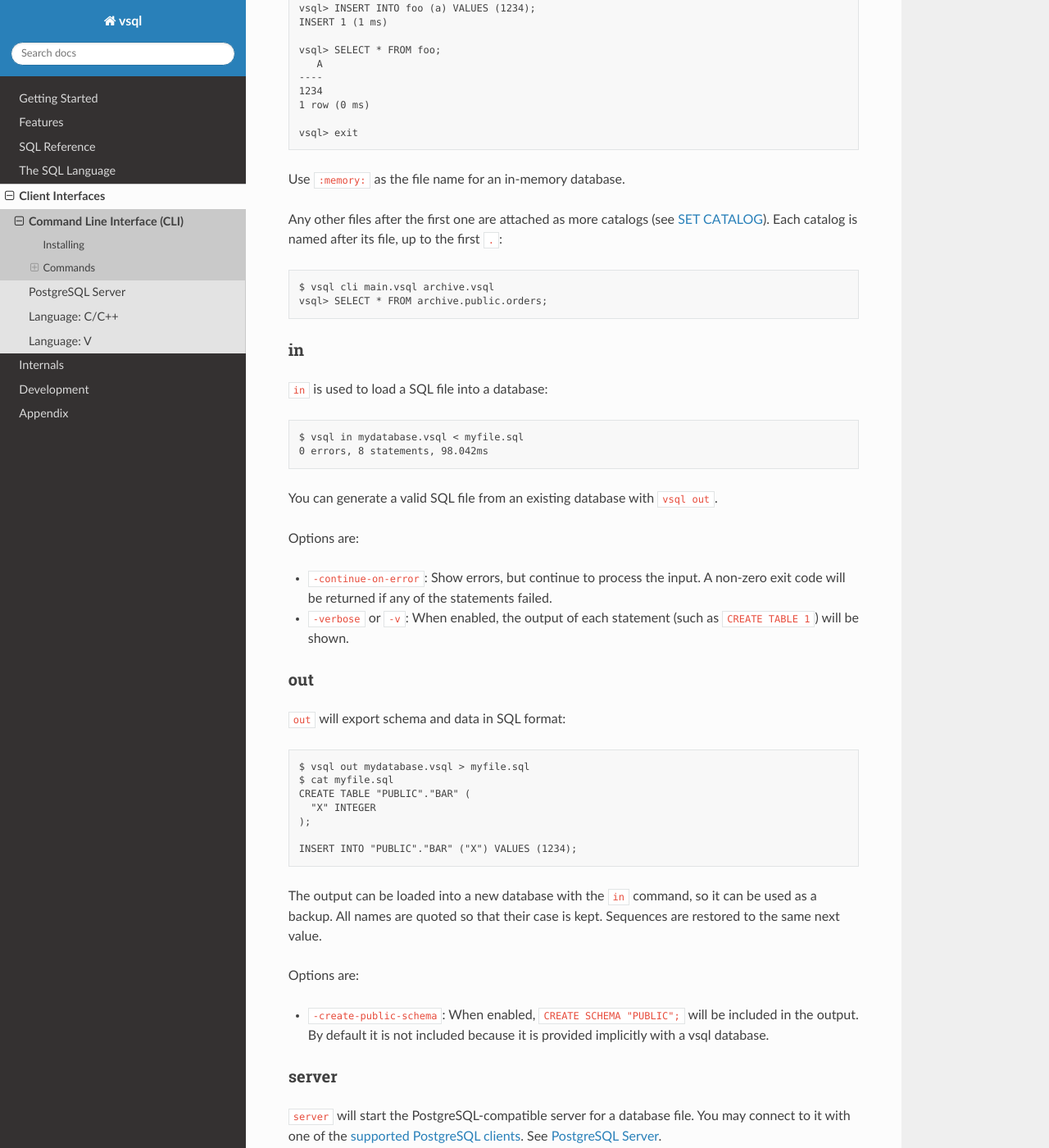
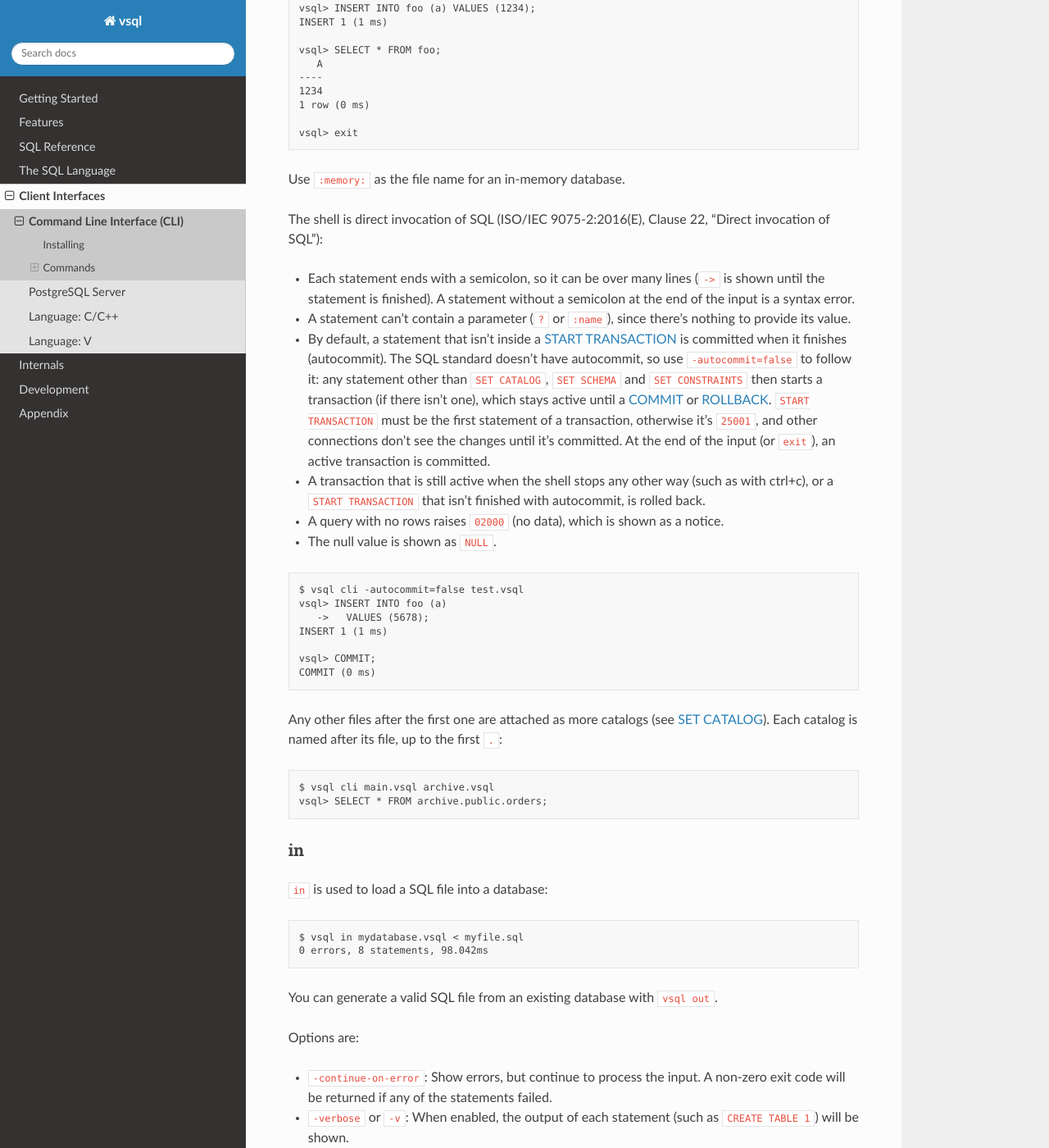
Before and after one commit to elliotchance/vsql, a Sphinx documentation site: the page built from docs/cli.rst, in a window 1280 px wide and 1400 px high, scrolled down 1242 px. Shown: the whole window at 82% size. Built offline with Sphinx 7.4.7 and the Read the Docs theme 3.1.0, drawn with Linux system fonts in a browser that asks for light colours.

Commit message:
cli: Run statements as direct SQL (B021)
vsql cli now follows Clause 22, "Direct invocation of SQL", through the
new Connection.direct(). Each statement ends with a semicolon and can be
over many lines, and it can't contain a parameter. An empty query result
raises 02000 (no data).

The standard has no autocommit, but the shell autocommits by default
because COMMIT is easy to forget. With -autocommit=false, a
transaction-initiating statement starts an SQL-transaction that stays
active until COMMIT or ROLLBACK, and it's committed at the end of the
input. A query doesn't start the transaction in storage until something
is changed, so that a database that can only be read can still be
queried (#672).

split_statements also ignores a semicolon in a bracketed comment now.

The server keeps autocommit, since PostgreSQL clients expect it.

SQL B021

Co-Authored-By: Claude Opus 5.5 <noreply@anthropic.com>

```diff
--- a/docs/cli.rst
+++ b/docs/cli.rst
@@ -60,6 +60,39 @@ right-aligned. Type ``exit`` (or press ctrl+c) to leave:
    vsql> exit
 
 Use ``:memory:`` as the file name for an in-memory database.
+
+The shell is direct invocation of SQL (ISO/IEC 9075-2:2016(E), Clause 22,
+"Direct invocation of SQL"):
+
+- Each statement ends with a semicolon, so it can be over many lines (``->``
+  is shown until the statement is finished). A statement without a semicolon at
+  the end of the input is a syntax error.
+- A statement can't contain a parameter (``?`` or ``:name``), since there's
+  nothing to provide its value.
+- By default, a statement that isn't inside a :doc:`start-transaction` is
+  committed when it finishes (autocommit). The SQL standard doesn't have
+  autocommit, so use ``-autocommit=false`` to follow it: any statement other
+  than ``SET CATALOG``, ``SET SCHEMA`` and ``SET CONSTRAINTS`` then starts a
+  transaction (if there isn't one), which stays active until a :doc:`commit`
+  or :doc:`rollback`. ``START TRANSACTION`` must be the first statement of a
+  transaction, otherwise it's ``25001``, and other connections don't see the
+  changes until it's committed. At the end of the input (or ``exit``), an active
+  transaction is committed.
+- A transaction that is still active when the shell stops any other way (such
+  as with ctrl+c), or a ``START TRANSACTION`` that isn't finished with
+  autocommit, is rolled back.
+- A query with no rows raises ``02000`` (no data), which is shown as a notice.
+- The null value is shown as ``NULL``.
+
+.. code-block:: text
+
+   $ vsql cli -autocommit=false test.vsql
+   vsql> INSERT INTO foo (a)
+      ->   VALUES (5678);
+   INSERT 1 (1 ms)
+
+   vsql> COMMIT;
+   COMMIT (0 ms)
 
 Any other files after the first one are attached as more catalogs (see
 :doc:`set-catalog`). Each catalog is named after its file, up to the first
--- a/docs/server.rst
+++ b/docs/server.rst
@@ -33,6 +33,12 @@ same machine can connect. Use ``-host`` to listen on another address, such as
    other machines can reach, anyone who can connect to the port can read and
    change the database. Only do this on a trusted network, or block the port
    with a firewall.
+
+The server is for PostgreSQL clients, so it isn't direct invocation of SQL (see
+:doc:`cli`). Like PostgreSQL, a statement that isn't inside a
+:doc:`start-transaction` runs in a transaction of its own, which is committed
+when the statement finishes. A client that disconnects in the middle of a
+transaction rolls it back.
 
 Many PostgreSQL clients send a ``SELECT`` without a ``FROM`` (such as
 ``SELECT 1``), which isn't valid SQL. ``vsql server`` runs these as if they had
--- a/docs/sql-compliance.rst
+++ b/docs/sql-compliance.rst
@@ -550,7 +550,7 @@ Optional Features
    * - ❌ **B017** [1]_
      - **Embedded PL/I**
 
-   * - ❌ **B021**
+   * - ✅ **B021**
      - **Direct SQL**
 
    * - ❌ **B031**
--- a/docs/transactions.rst
+++ b/docs/transactions.rst
@@ -24,7 +24,10 @@ a new ``FOREIGN KEY`` references, until it's committed or rolled back. Either
 transaction (whichever is second) gets a ``40001``.
 
 A statement that isn't inside a ``START TRANSACTION`` runs in a transaction of
-its own, which is committed when the statement finishes.
+its own, which is committed when the statement finishes. With
+``vsql cli -autocommit=false`` (which follows the SQL standard), a statement
+starts a transaction that stays active until it's committed or rolled back
+instead (see :doc:`cli`).
 
 Examples
 --------
```
Also changed, not shown: docs/v-client-library-docs.rst (+31 -0 lines), 6 other files.
